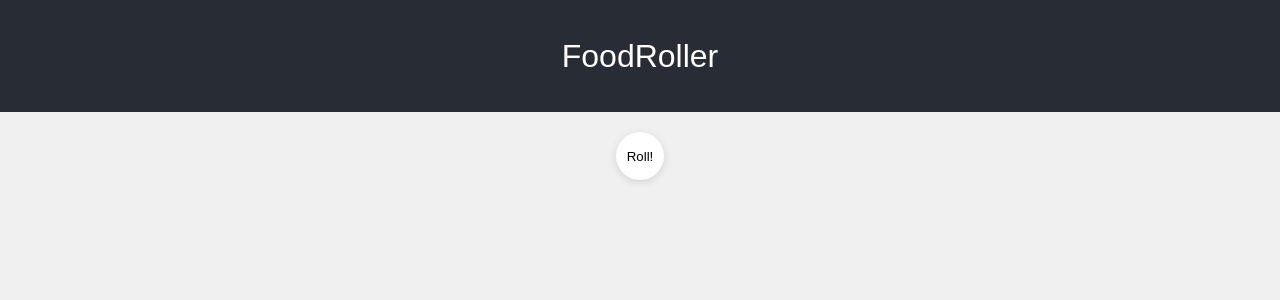
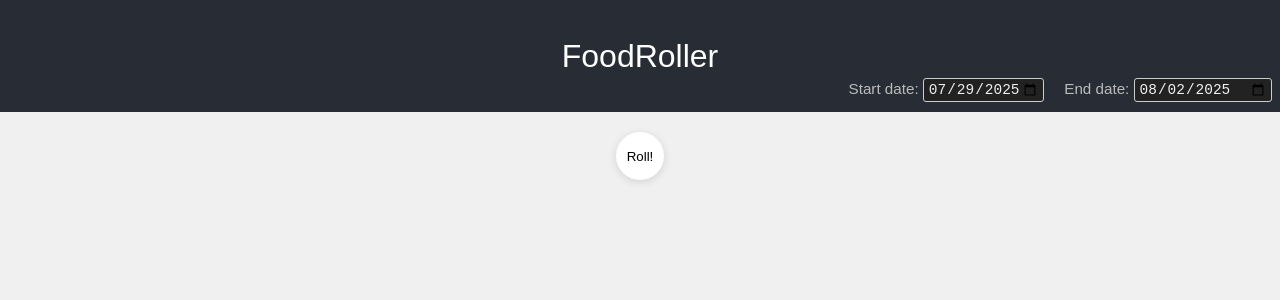
Before and after one commit to stefanperndl/foodroller-react-dt, a React (Create React App) app: page / in a window 1280 px wide. Shown: the top 300 px of the page. Built offline with nearby package versions, Linux system fonts and the light colour scheme.

Commit message:
added timeframepicker, and recipes per date (day)

```diff
--- a/src/App.css
+++ b/src/App.css
@@ -16,6 +16,34 @@
   font-size: 2rem; /* Adjust as needed */
   color: white;
   padding: 16px 0;
+  position: relative;
+}
+
+.timeframe-picker {
+  position: absolute;
+  right: 0;
+  bottom: 0;
+  margin: 10px 0 10px 16px;
+  font-size: 0.5em;
+  color: #bbb;
+  display: flex;
+  gap: 12px;
+  align-items: flex-end;
+}
+
+.timeframe-picker label {
+  font-size: 0.95em;
+  color: #bbb;
+  margin-right: 8px;
+}
+
+.timeframe-picker input[type="date"] {
+  font-size: 0.95em;
+  padding: 2px 4px;
+  border-radius: 3px;
+  border: 1px solid #ccc;
+  background: #222;
+  color: #eee;
 }
 
 .App-link {
--- a/src/App.js
+++ b/src/App.js
@@ -1,9 +1,26 @@
 import './App.css';
 import { useState } from 'react';
 import { FoodList } from './FoodList';
+import { TimeframePicker } from './TimeframePicker';
+
+function getDatesInRange(start, end) {
+  const dates = [];
+  let current = new Date(start);
+  while (current <= end) {
+    dates.push(new Date(current));
+    current.setDate(current.getDate() + 1);
+  }
+  return dates;
+}
 
 function App() {
-  const RECIPE_COUNT = 5;
+  // Default: today to today+4
+  const today = new Date();
+  const defaultEnd = new Date();
+  defaultEnd.setDate(today.getDate() + 4);
+
+  const [startDate, setStartDate] = useState(today.toISOString().slice(0, 10));
+  const [endDate, setEndDate] = useState(defaultEnd.toISOString().slice(0, 10));
   const [food, setFood] = useState([]);
   const [loading, setLoading] = useState(false);
 
@@ -33,10 +50,16 @@ function App() {
 
   const handleRoll = () => {
     setLoading(true);
-    const fetches = Array.from({ length: RECIPE_COUNT }, fetchRecipe);
+    const dates = getDatesInRange(new Date(startDate), new Date(endDate));
+    const fetches = dates.map(fetchRecipe);
     Promise.all(fetches)
       .then((recipes) => {
-        setFood(recipes);
+        // Attach date to each recipe
+        const foodWithDates = recipes.map((recipe, idx) => ({
+          ...recipe,
+          date: dates[idx].toISOString().slice(0, 10)
+        }));
+        setFood(foodWithDates);
         setLoading(false);
       })
       .catch((error) => {
@@ -49,6 +72,13 @@ function App() {
     <div className="App">
       <header className="App-header">
         FoodRoller
+        <TimeframePicker
+          startDate={startDate}
+          endDate={endDate}
+          onStartChange={setStartDate}
+          onEndChange={setEndDate}
+          disabled={loading}
+        />
       </header>
       <button className="roll-button" onClick={handleRoll} disabled={loading}>
         {loading ? "Rolling..." : "Roll!"}
--- a/src/FoodList.jsx
+++ b/src/FoodList.jsx
@@ -8,7 +8,12 @@ export function FoodList({ food, loading }) {
   return (
     <div className="food-list">
       {food.map((f, idx) => (
-        <RecipeCard key={idx} Food={f} />
+        <div key={idx} style={{ marginBottom: 24 }}>
+          <div style={{ fontWeight: 'bold', marginBottom: 4 }}>
+            {f.date}
+          </div>
+          <RecipeCard Food={f} />
+        </div>
       ))}
     </div>
   );
--- /dev/null
+++ b/src/TimeframePicker.jsx
@@ -0,0 +1,29 @@
+import React from "react";
+import "./App.css";
+
+export function TimeframePicker({ startDate, endDate, onStartChange, onEndChange, disabled }) {
+  return (
+    <div className="timeframe-picker">
+      <label>
+        Start date:{" "}
+        <input
+          type="date"
+          value={startDate}
+          onChange={e => onStartChange(e.target.value)}
+          max={endDate}
+          disabled={disabled}
+        />
+      </label>
+      <label>
+        End date:{" "}
+        <input
+          type="date"
+          value={endDate}
+          onChange={e => onEndChange(e.target.value)}
+          min={startDate}
+          disabled={disabled}
+        />
+      </label>
+    </div>
+  );
+}
```
